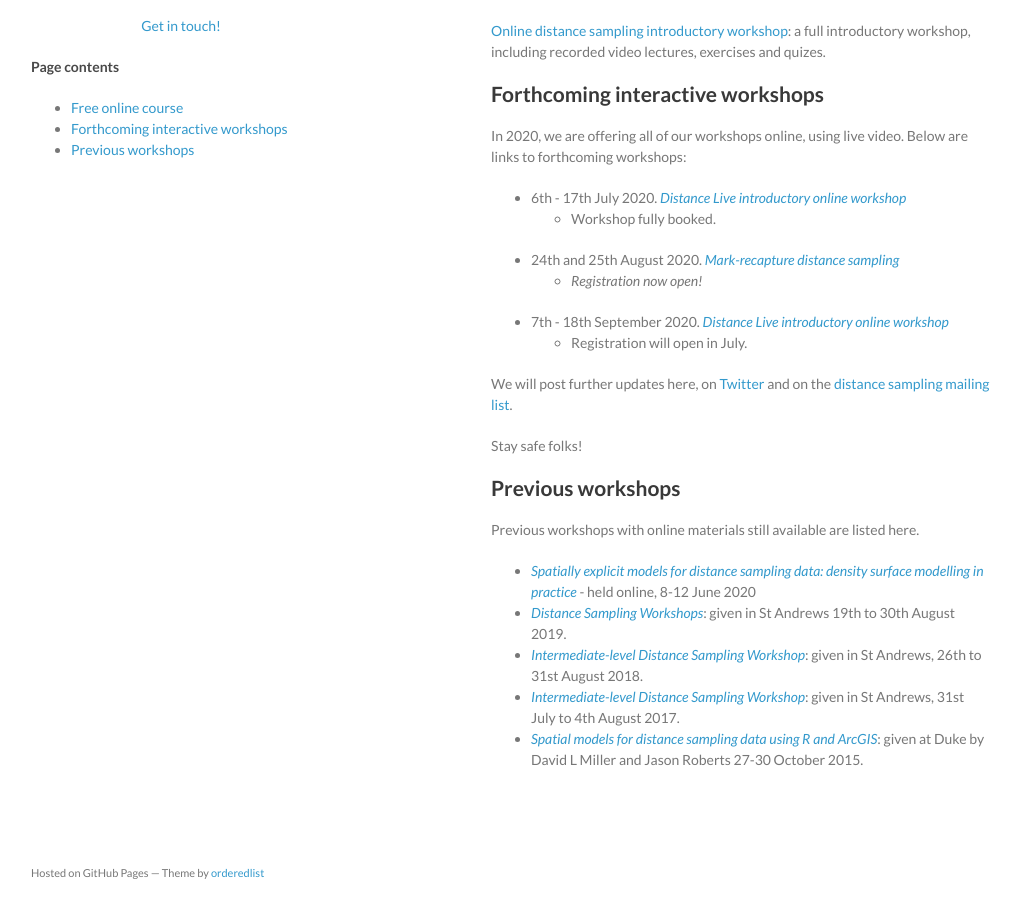
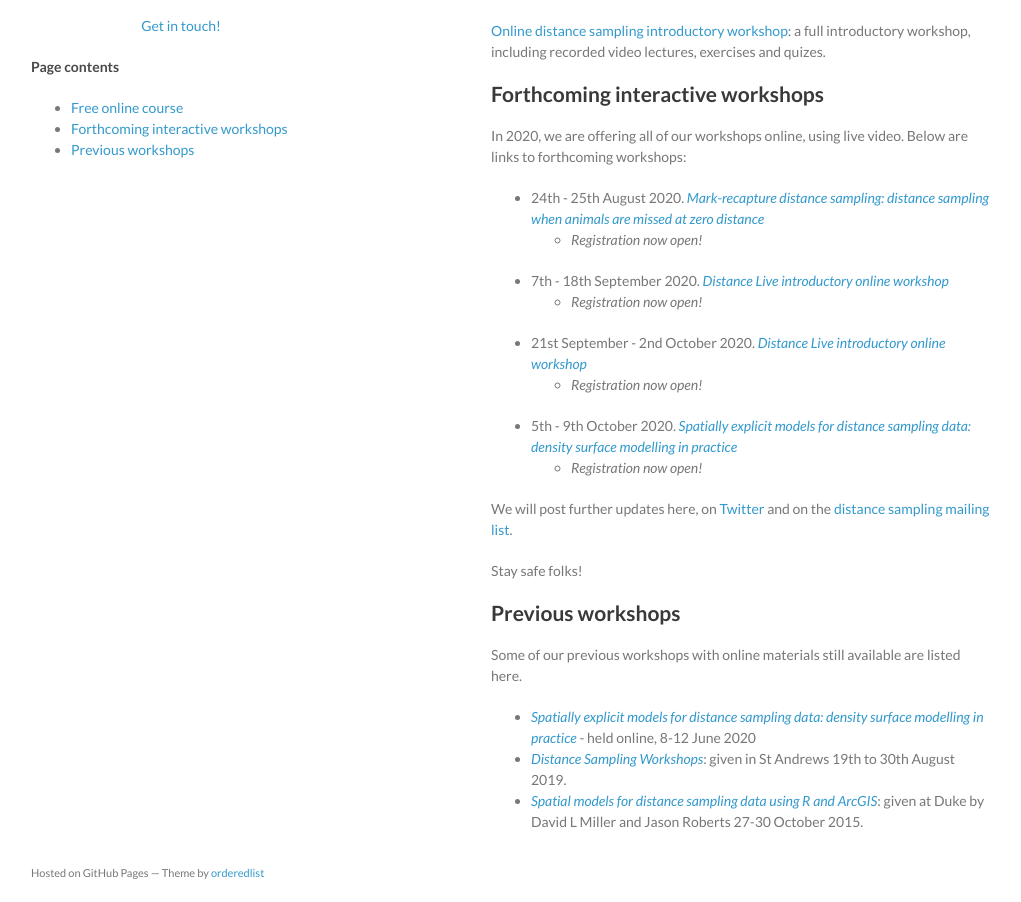
Before and after one commit to distanceworkshops/distanceworkshops.github.io, a Jekyll site: the page built from index.md, in a window 1280 px wide and 1046 px high. Shown: the part 144-1046 px from the top of the window, without its empty margins (129-1150 px from the left). Built offline with Jekyll 4.4.1, drawn with Linux system fonts in a browser that asks for light colours.

Commit message:
Update index.md
Updated index.md to advertise new workshop registration openings.

```diff
--- a/index.md
+++ b/index.md
@@ -17,12 +17,14 @@ Here you can find content for distance sampling workshops including slides, exer
 
 In 2020, we are offering all of our workshops online, using live video.  Below are links to forthcoming workshops:
 
-- 6th - 17th July 2020.  [*Distance Live introductory online workshop*](https://www.creem.st-andrews.ac.uk/distance-live-online-workshops/)
-  - Workshop fully booked.
-- 24th and 25th August 2020. [*Mark-recapture distance sampling*](https://www.creem.st-andrews.ac.uk/mark-recapture-distance-sampling-workshop/)
+- 24th - 25th August 2020. [*Mark-recapture distance sampling: distance sampling when animals are missed at zero distance*](https://www.creem.st-andrews.ac.uk/mark-recapture-distance-sampling-workshop/)
   - _Registration now open!_
 - 7th - 18th September 2020.  [*Distance Live introductory online workshop*](https://www.creem.st-andrews.ac.uk/distance-live-online-workshops/)
-  - Registration will open in July.
+  - _Registration now open!_
+- 21st September - 2nd October 2020.  [*Distance Live introductory online workshop*](https://www.creem.st-andrews.ac.uk/distance-live-online-workshops/)
+  - _Registration now open!_
+- 5th - 9th October 2020.  [*Spatially explicit models for distance sampling data: density surface modelling in practice*](https://www.creem.st-andrews.ac.uk/spatial-modelling-live-online-workshop-2/)
+  - _Registration now open!_
 
 We will post further updates here, on [Twitter](http://twitter.com/distancesamp) and on the [distance sampling mailing list](https://groups.google.com/forum/#!forum/distance-sampling).
 
@@ -31,10 +33,8 @@ Stay safe folks!
 
 ## Previous workshops
 
-Previous workshops with online materials still available are listed here.
+Some of our previous workshops with online materials still available are listed here.
 
 - [*Spatially explicit models for distance sampling data: density surface modelling in practice*](http://workshops.distancesampling.org/online-dsm-2020/) - held online, 8-12 June 2020
 - [*Distance Sampling Workshops*](standrews-2019): given in St Andrews 19th to 30th August 2019.
-- [*Intermediate-level Distance Sampling Workshop*](stand-intermed-2018): given in St Andrews, 26th to 31st August 2018.
-- [*Intermediate-level Distance Sampling Workshop*](stand-intermed-2017): given in St Andrews, 31st July to 4th August 2017.
 - [*Spatial models for distance sampling data using R and ArcGIS*](duke-spatial-2015): given at Duke by David L Miller and Jason Roberts 27-30 October 2015.
```
